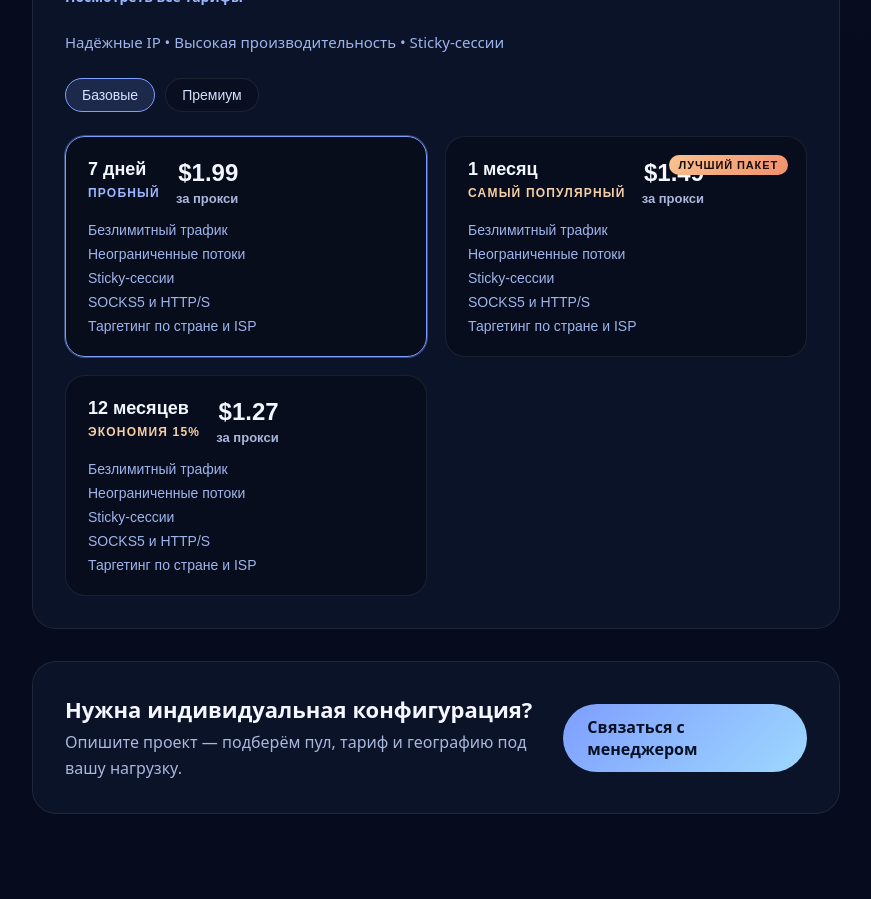
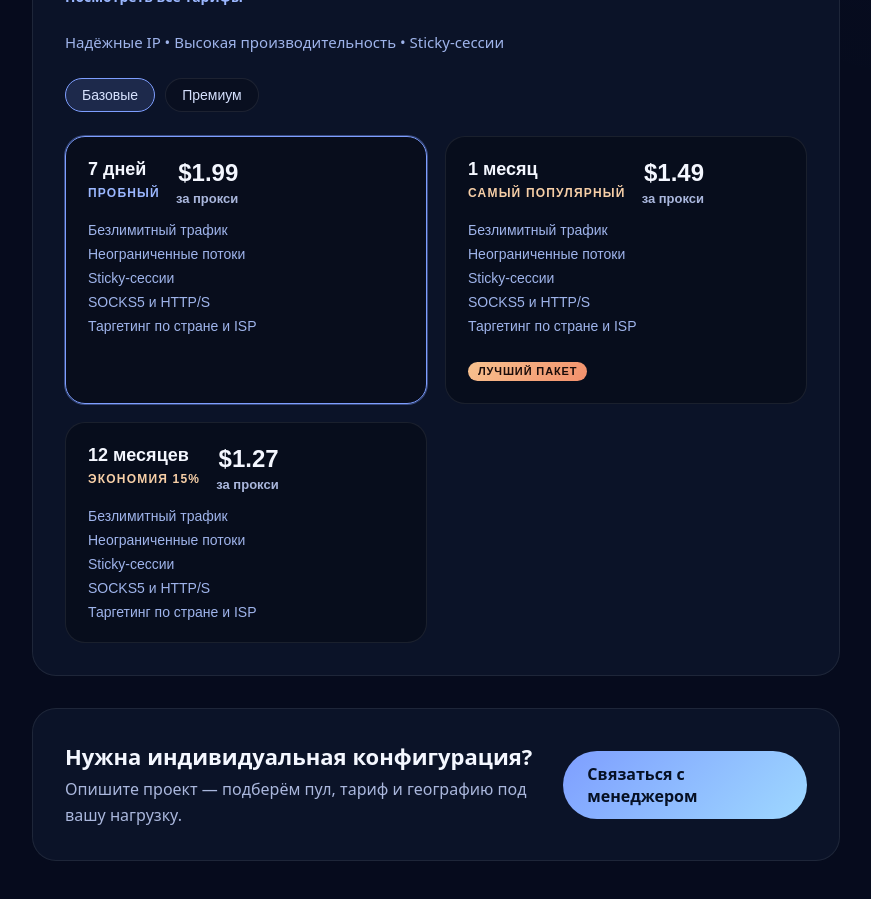
Before and after one commit to VektorSm/soksline-proxy-store, a Next.js app: page /order in a window 1280 px wide. Shown: the part 1320-2219 px from the top of the page, without its empty margins (18-889 px from the left). Built offline with nearby package versions, Linux system fonts and the light colour scheme.

Commit message:
Move order ribbons into card footer

```diff
--- a/app/order/OrderPageContent.tsx
+++ b/app/order/OrderPageContent.tsx
@@ -188,7 +188,6 @@ export default function OrderPageContent() {
                       onClick={() => setTierId(tier.id)}
                       aria-pressed={isActive}
                     >
-                      {tier.ribbon && <span className={styles.tierRibbon}>{tier.ribbon}</span>}
                       <header className={styles.tierHeader}>
                         <div>
                           <h3 className={styles.tierName}>{tier.name}</h3>
@@ -206,6 +205,11 @@ export default function OrderPageContent() {
                           <li key={feature}>{feature}</li>
                         ))}
                       </ul>
+                      {tier.ribbon && (
+                        <div className={styles.tierFooter}>
+                          <span className={styles.tierRibbon}>{tier.ribbon}</span>
+                        </div>
+                      )}
                     </button>
                   );
                 })}
--- a/app/order/page.module.css
+++ b/app/order/page.module.css
@@ -315,10 +315,16 @@
   box-shadow: 0 0 0 1px rgba(126, 158, 255, 0.4);
 }
 
+.tierFooter {
+  margin-top: auto;
+  display: flex;
+  justify-content: flex-end;
+  padding-top: 12px;
+}
+
 .tierRibbon {
-  position: absolute;
-  top: 18px;
-  right: 18px;
+  display: inline-flex;
+  align-items: center;
   font-size: 11px;
   letter-spacing: 0.08em;
   text-transform: uppercase;
@@ -327,6 +333,7 @@
   padding: 4px 10px;
   border-radius: 999px;
   font-weight: 700;
+  line-height: 1;
 }
 
 .tierHeader {
```
